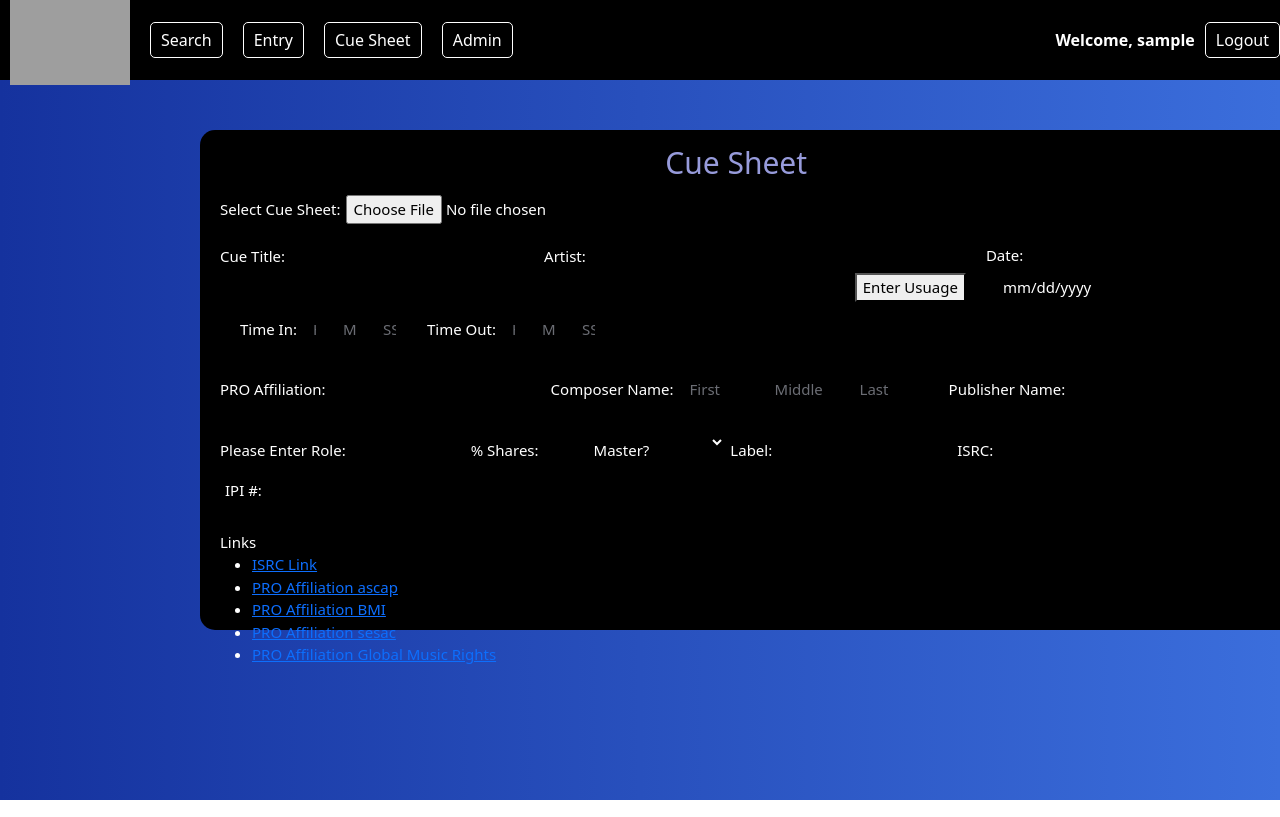
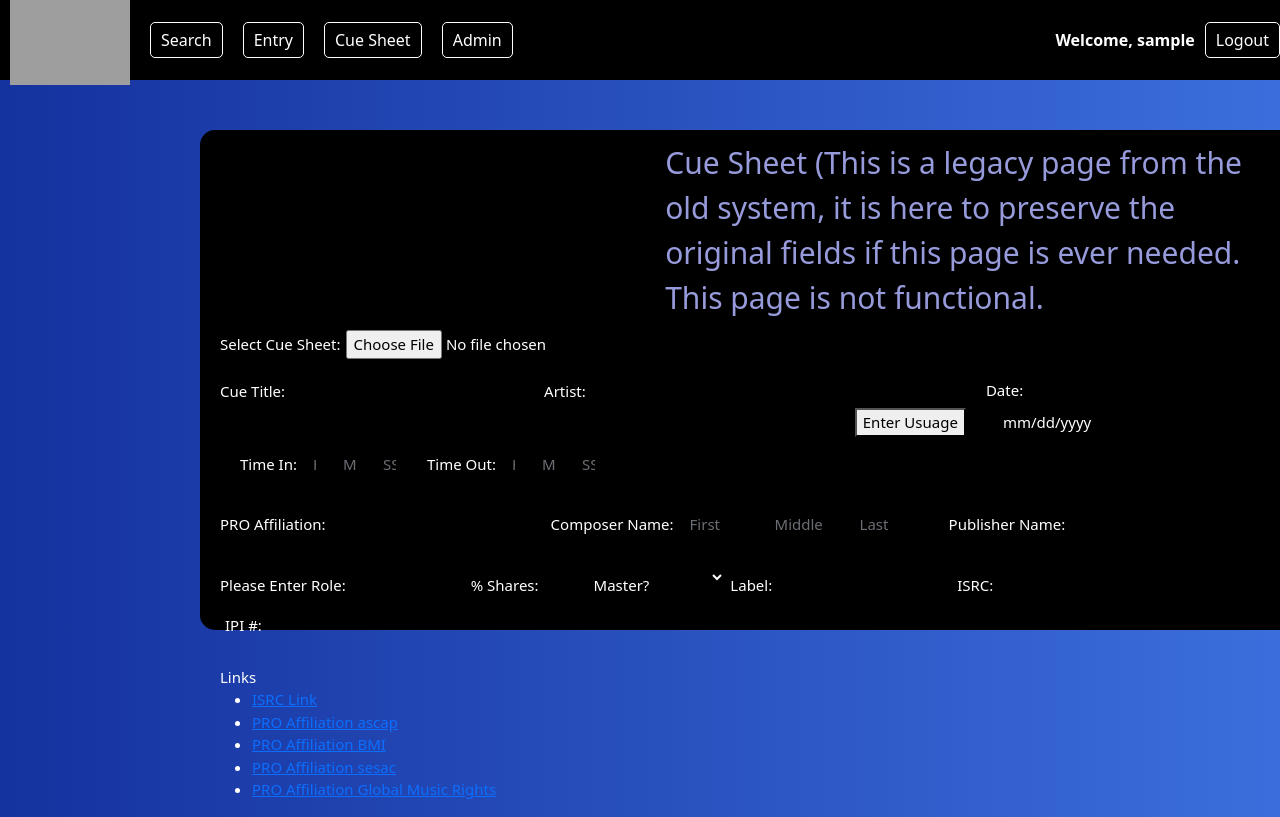
Before and after one commit to anfullhart/BobAndTom3, a React (Create React App) app: page /cueSheet in a window 1280 px wide. Built offline with nearby package versions, Linux system fonts and the light colour scheme; sample sign-in values are in the browser's storage; grey boxes are pictures that could not be loaded.

Commit message:
Modify Cue Sheet header with legacy note
Updated the Cue Sheet header to indicate it is a legacy page.

```diff
--- a/src/pages/cueSheet.js
+++ b/src/pages/cueSheet.js
@@ -7,7 +7,7 @@ const CueSheet = () => {
     return(
 
         <div style={{backgroundColor: 'black', color:'white', fontSize:'15px', marginTop:'50px', marginLeft:'200px', paddingLeft:'20px', paddingRight:'20px', paddingTop:'10px', paddingBottom:'10px', borderRadius:'15px', width:'1100px', height:'500px'}}>
-            <div style={{fontSize:'30px', marginLeft:'42%', paddingBottom:'10px', color: '#979bdb'}}>Cue Sheet</div>
+            <div style={{fontSize:'30px', marginLeft:'42%', paddingBottom:'10px', color: '#979bdb'}}>Cue Sheet (This is a legacy page from the old system, it is here to preserve the original fields if this page is ever needed. This page is not functional.</div>
             <label for='file'>Select Cue Sheet:
                 <input type='file' name='file' style={{marginLeft:'5px'}} ></input>
             </label>
```
